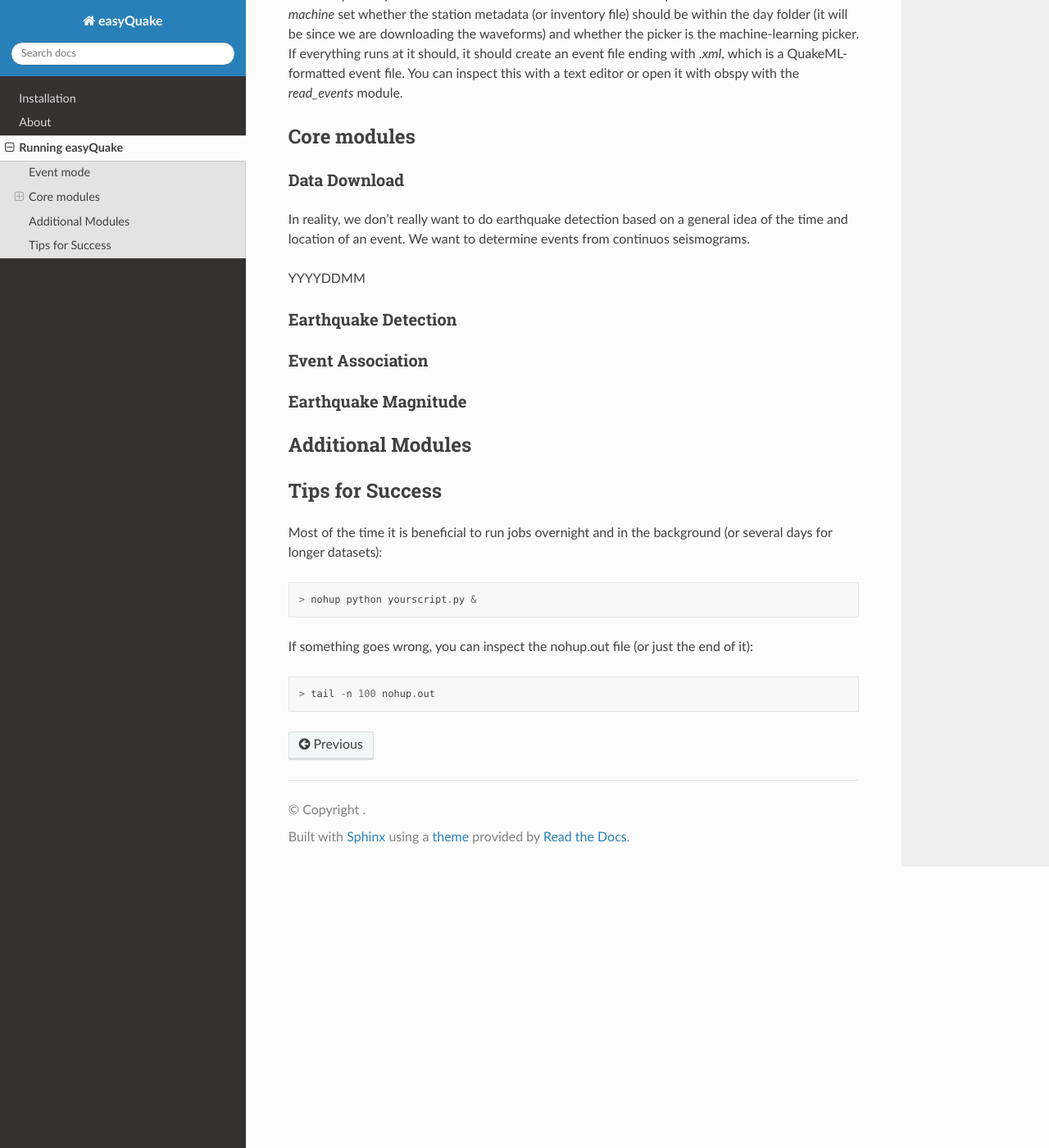
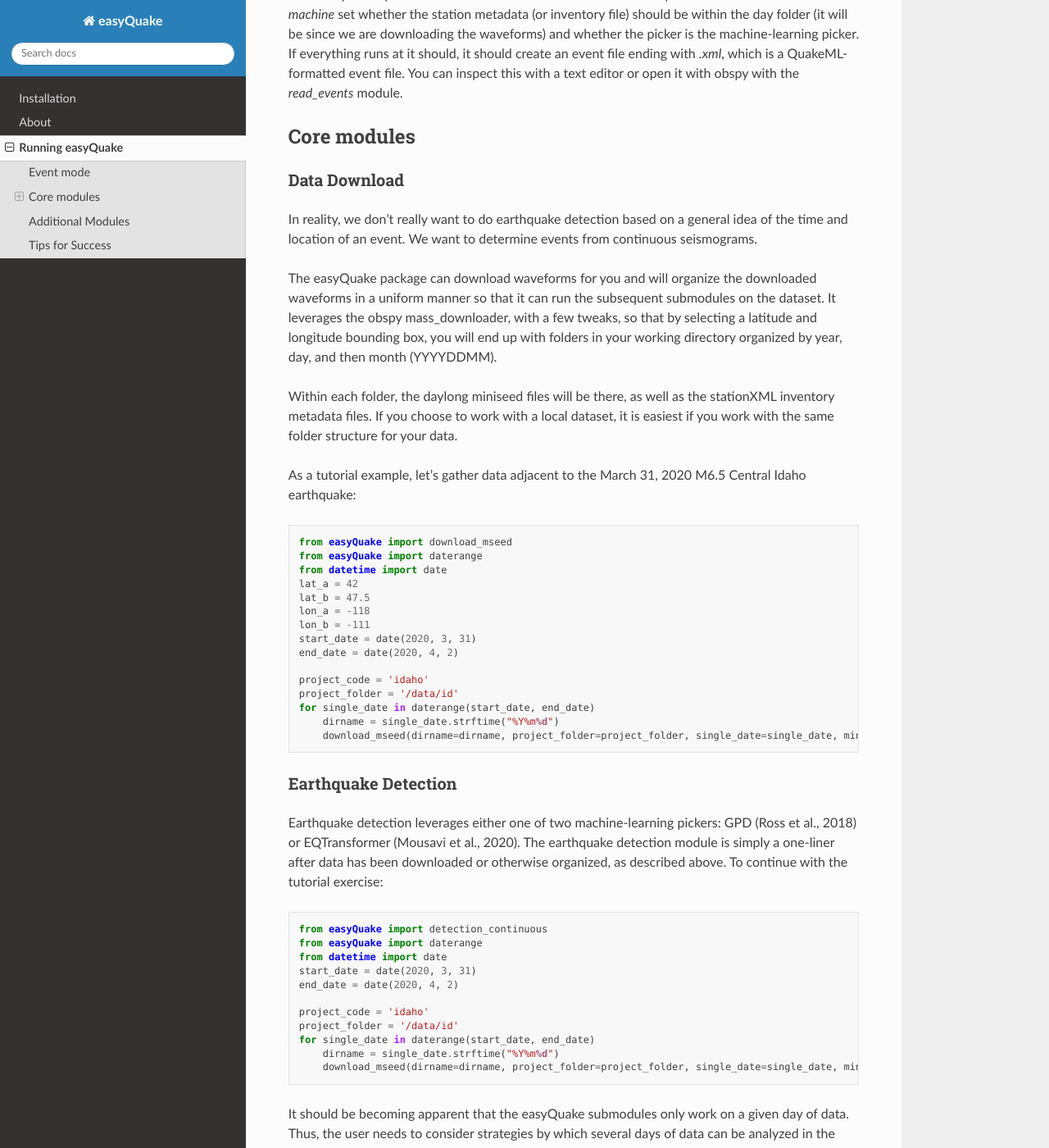
Before and after one commit to jakewalter/easyQuake, a Sphinx documentation site: the page built from docs/Getting_Started.rst, in a window 1280 px wide and 1400 px high, scrolled down 605 px. Shown: the whole window at 82% size. Built offline with Sphinx 7.4.7 and the Read the Docs theme 2.0.0, drawn with Linux system fonts in a browser that asks for light colours; some of the changed text lies outside the part shown.

```diff
--- a/docs/Getting_Started.rst
+++ b/docs/Getting_Started.rst
@@ -17,25 +17,61 @@
 
 A few things are going on here. You are downloading waveforms, detecting picks with the GPD picker, associating events to get an approximate location, and then approximating an event magnitude from the amplitudes of the horizontal seismograph components (i.e. Richter magnitude). These are steps that you would normally separate into 4, but they are all in one here.
 
-We can set various paramaters here. In this case, we choose an approximate location for the data downloader (*lat* and *long*) and a maximum radius (*max_radius*) over which to download data from stations. Next we set *maxdist* and *maxkm*, the variables that control the maximum distance from a station to a possible hypocenter (based on detected S-P times) and the maximum distance over which to precompute the travel-times for the 1D traveltime lookup tables. The variables *local* and *machine* set whether the station metadata (or inventory file) should be within the day folder (it will be since we are downloading the waveforms) and whether the picker is the machine-learning picker. If everything runs at it should, it should create an event file ending with *.xml*, which is a QuakeML-formatted event file. You can inspect this with a text editor or open it with obspy with the *read_events* module.
+We can set various parameters here. In this case, we choose an approximate location for the data downloader (*lat* and *long*) and a maximum radius (*max_radius*) over which to download data from stations. Next we set *maxdist* and *maxkm*, the variables that control the maximum distance from a station to a possible hypocenter (based on detected S-P times) and the maximum distance over which to precompute the travel-times for the 1D traveltime lookup tables. The variables *local* and *machine* set whether the station metadata (or inventory file) should be within the day folder (it will be since we are downloading the waveforms) and whether the picker is the machine-learning picker. If everything runs at it should, it should create an event file ending with *.xml*, which is a QuakeML-formatted event file. You can inspect this with a text editor or open it with obspy with the *read_events* module.
 
 Core modules
 =============
 
 Data Download
 --------------
-In reality, we don't really want to do earthquake detection based on a general idea of the time and location of an event. We want to determine events from continuos seismograms.
+In reality, we don't really want to do earthquake detection based on a general idea of the time and location of an event. We want to determine events from continuous seismograms.
 
+The easyQuake package can download waveforms for you and will organize the downloaded waveforms in a uniform manner so that it can run the subsequent submodules on the dataset. It leverages the obspy mass_downloader, with a few tweaks, so that by selecting a latitude and longitude bounding box, you will end up with folders in your working directory organized by year, day, and then month (YYYYDDMM).
 
-YYYYDDMM
+Within each folder, the daylong miniseed files will be there, as well as the stationXML inventory metadata files. If you choose to work with a local dataset, it is easiest if you work with the same folder structure for your data.
+
+As a tutorial example, let's gather data adjacent to the March 31, 2020 M6.5 Central Idaho earthquake::
+
+        from easyQuake import download_mseed
+        from easyQuake import daterange
+        from datetime import date
+        lat_a = 42
+        lat_b = 47.5
+        lon_a = -118
+        lon_b = -111
+        start_date = date(2020, 3, 31)
+        end_date = date(2020, 4, 2)
+
+        project_code = 'idaho'
+        project_folder = '/data/id'
+        for single_date in daterange(start_date, end_date)
+            dirname = single_date.strftime("%Y%m%d")
+            download_mseed(dirname=dirname, project_folder=project_folder, single_date=single_date, minlat=lat_a, maxlat=lat_b, minlon=lon_a, maxlon=lon_b)
+
 
 Earthquake Detection
 ---------------------
+Earthquake detection leverages either one of two machine-learning pickers: GPD (Ross et al., 2018) or EQTransformer (Mousavi et al., 2020). The earthquake detection module is simply a one-liner after data has been downloaded or otherwise organized, as described above. To continue with the tutorial exercise::
 
+        from easyQuake import detection_continuous
+        from easyQuake import daterange
+        from datetime import date
+        start_date = date(2020, 3, 31)
+        end_date = date(2020, 4, 2)
+
+        project_code = 'idaho'
+        project_folder = '/data/id'
+        for single_date in daterange(start_date, end_date)
+            dirname = single_date.strftime("%Y%m%d")
+            download_mseed(dirname=dirname, project_folder=project_folder, single_date=single_date, minlat=lat_a, maxlat=lat_b, minlon=lon_a, maxlon=lon_b)
+
+It should be becoming apparent that the easyQuake submodules only work on a given day of data. Thus, the user needs to consider strategies by which several days of data can be analyzed in the loop with the daterange function.
+
+During this stage, you should see your video card working on the dataset. Check the video memory with the "nvidia-smi" terminal command.
 
 Event Association
 ------------------
-
+For event association, we modified the PhasePApy package (Chen and Holland, 2016) to work within the easyQuake data structure and outputs from the picker.
 
 Earthquake Magnitude
 --------------------
```
Also changed, not shown: docs/About.rst (+8 -0 lines), 9 other files.
